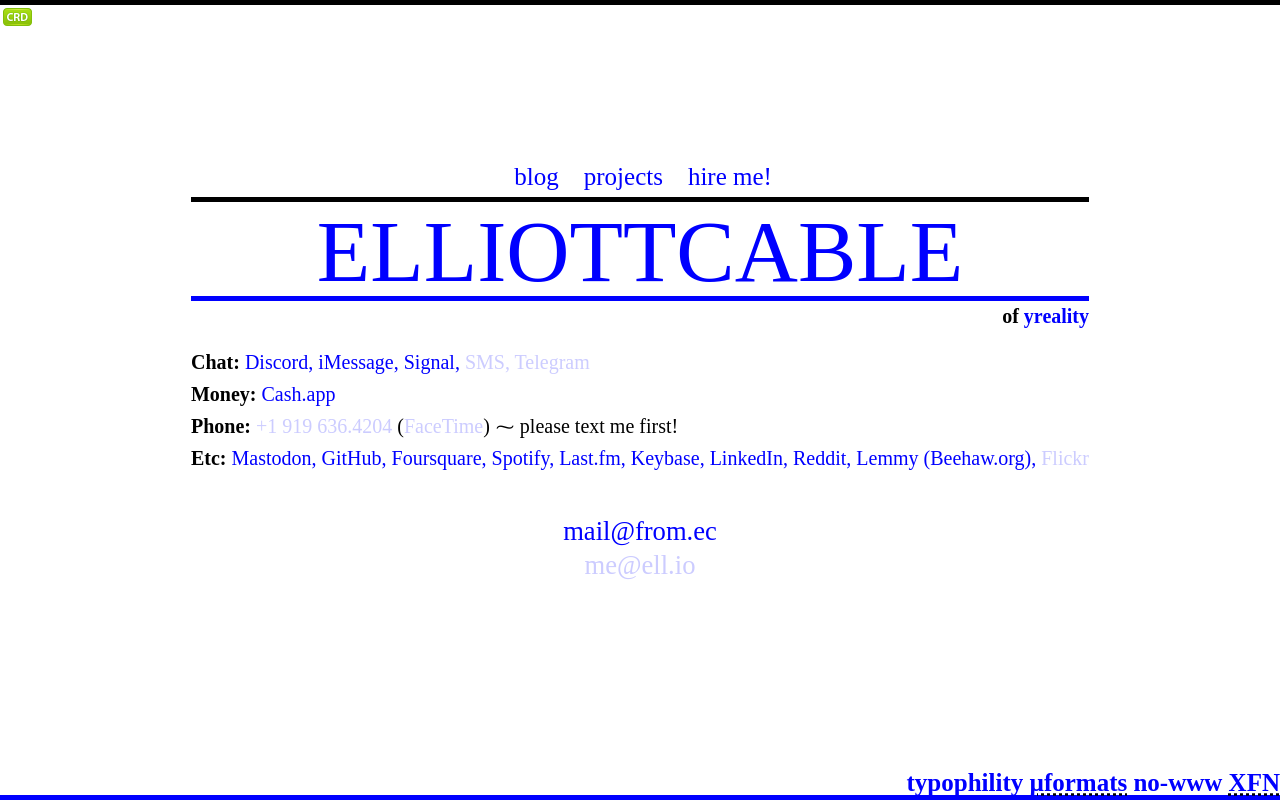
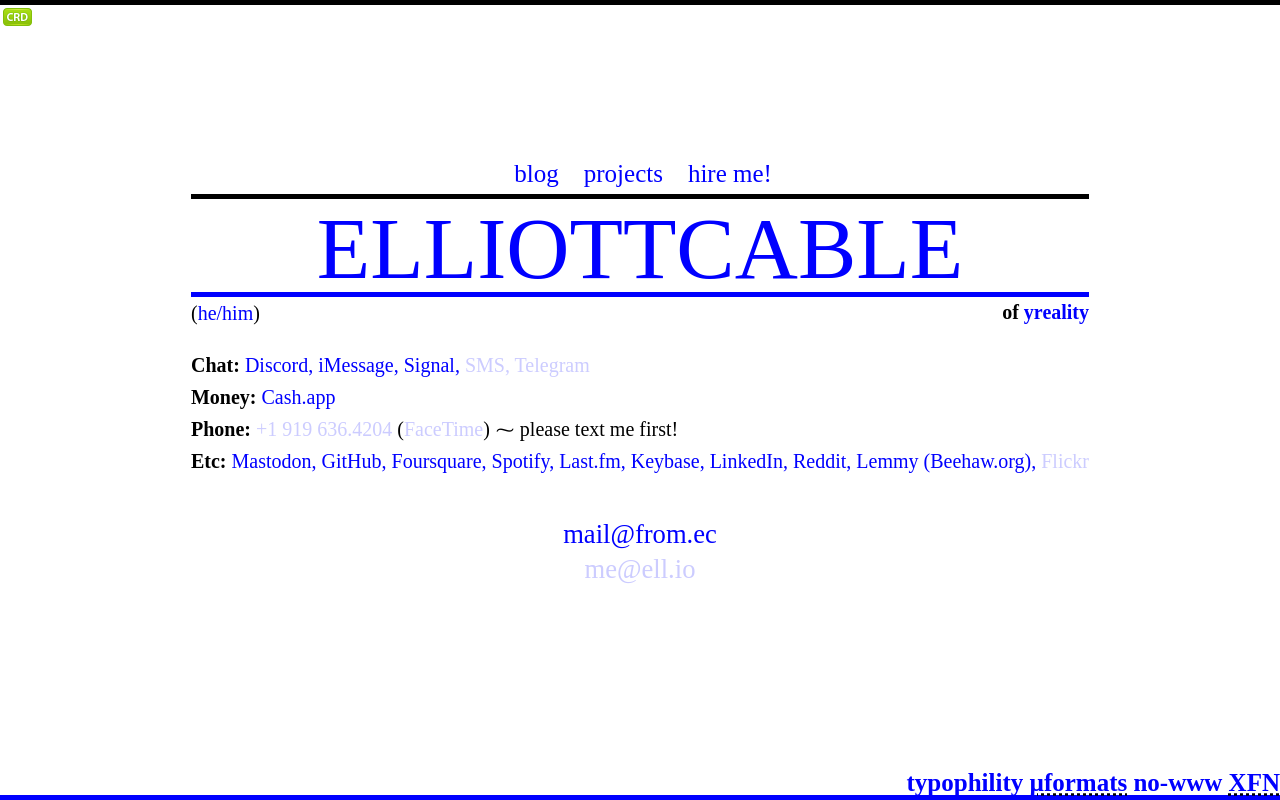
Before and after one commit to ELLIOTTCABLE/elliottcable.name, a plain HTML site: page index.html in a window 1280 px wide. Drawn offline with Linux system fonts and the light colour scheme; files whose address does not match are found by name.

Commit message:
(new HTML) Add pronouns

```diff
--- a/index.html
+++ b/index.html
@@ -134,7 +134,7 @@
         }
         h2.subtitle {
           padding: 0px; margin: 0px;
-          text-align: right;
+          float: right;
           padding-top: 0.25em;
           font: bold 100%/1.0 "Museo";
 
@@ -146,6 +146,8 @@
         .type a, .label a { color: black !important; border-bottom: 1px dashed blue; }
         .type:after, .label:after { content: ":"; }
         .type.invisible, .label.invisible { display: none; }
+
+        .ims { margin-top: 1em; }
 
         .ims a:after, .x-money a:after, .tags a:after, .sites a:after { content: ","; }
         .ims a:last-child:after, .x-money a:last-child:after, .tags a:last-child:after, .sites a:last-child:after { content: ""; }
@@ -182,6 +184,7 @@
         </ul>
         <h1 class="title"><a class="u-uid p-name p-nickname u-url" rel="me" href="http://elliottcable.name">elliottcable</a></h1>
         <h2 class="subtitle">of <a class="p-org u-url" href="http://yreality.net" rel="me">yreality</a></h2>
+        <div class="u-pronouns preferred aside"><a rel="nofollow" href="https://pronoun.is/he/him"><span class="p-x-pronoun-nominative">he</span>/<span class="p-x-pronoun-oblique">him</span></a></div>
         <div class="ims">
           <span class="label">Chat</span>
           <a class="u-url preferred" rel="me" href="https://discordapp.com/users/271068975343861761">Discord</a>
```
